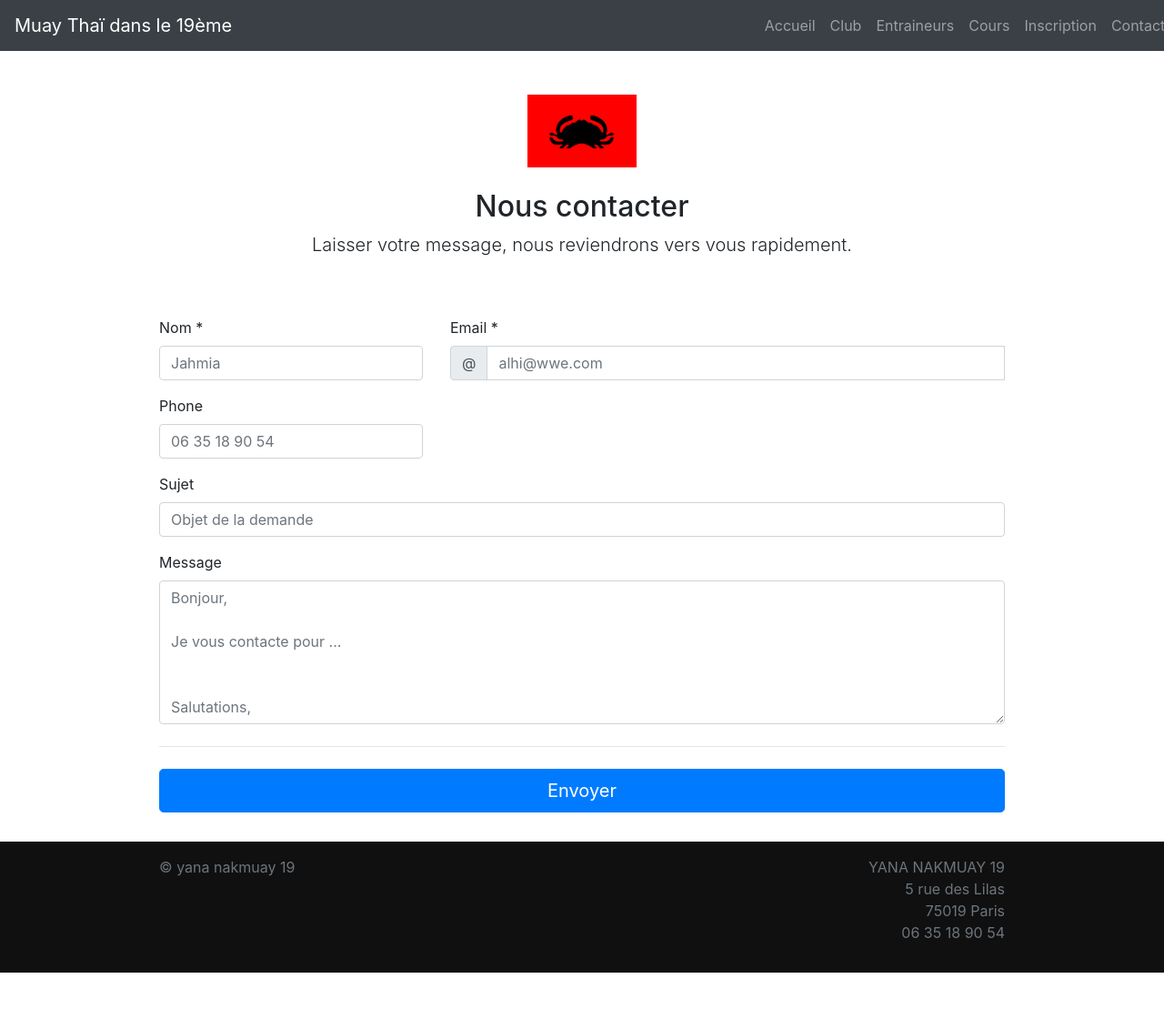
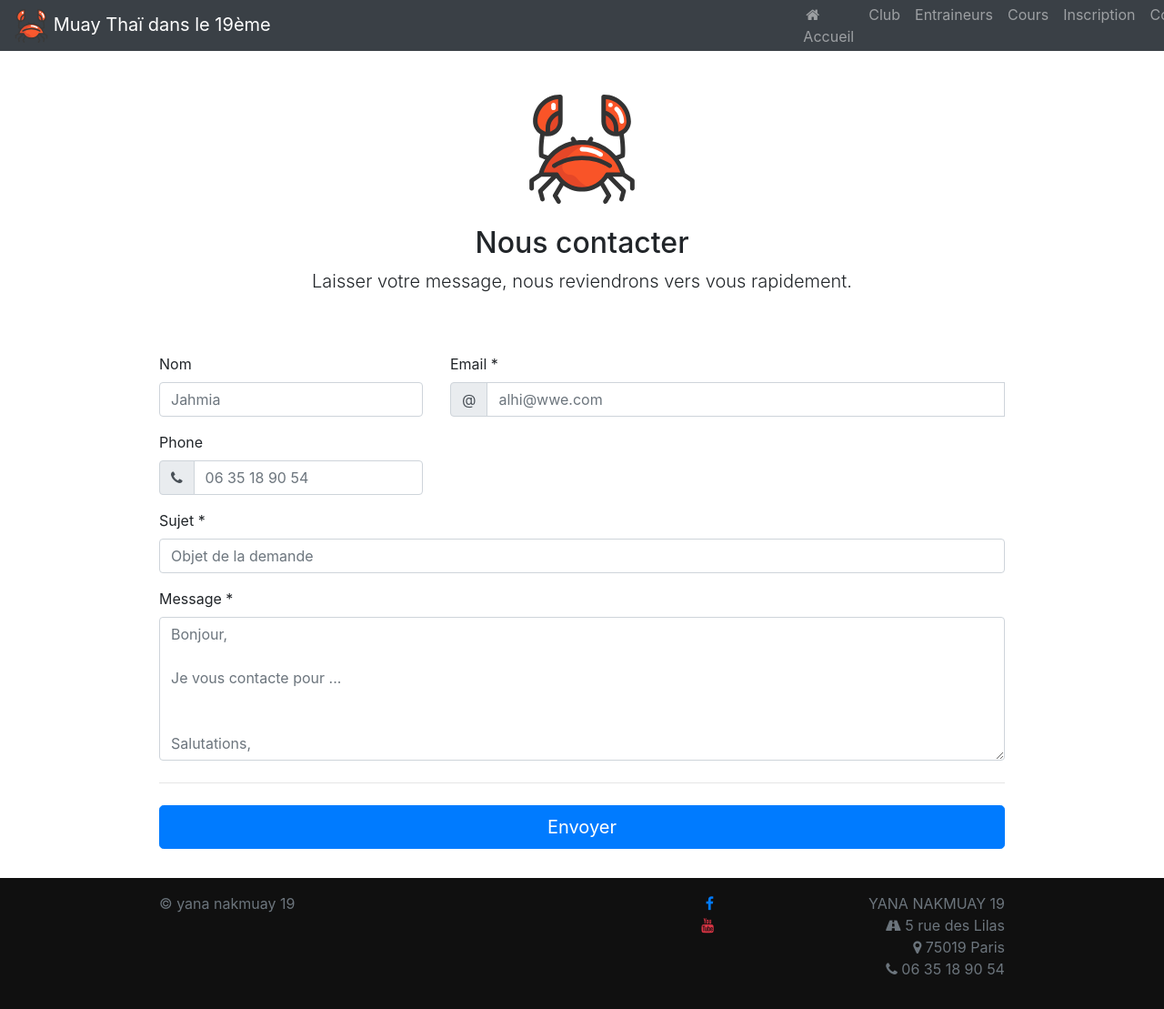
Before and after one commit to jahmia/muaythai, a Django app: page /contact in a window 1280 px wide. Shown: the whole page at 91% size. Before the commit the page ends 1069 px from the top, so only its background shows below. Run offline with Django 3.2, Linux system fonts and the light colour scheme; some libraries are stand-ins or nearby versions.

Commit message:
[ADD] Logo

```diff
--- a/fo/static/js/auto-scroll.js
+++ b/fo/static/js/auto-scroll.js
@@ -14,7 +14,6 @@ $(document).ready( function() {
         // *only* if we have anchor on the url
         if(window.location.hash) {
             new_v_position = $(window.location.hash).offset().top - 100;
-            console.log(new_v_position);
 
             // smooth scroll to the anchor id
             $('html, body').animate({
--- a/fo/templates/base.html
+++ b/fo/templates/base.html
@@ -14,18 +14,28 @@
 
     <!-- Bootstrap core CSS -->
     <link href="{% static 'css/bootstrap.min.css' %}" rel="stylesheet">
+    <link rel="stylesheet" href="https://stackpath.bootstrapcdn.com/bootstrap/4.3.1/css/bootstrap.min.css" integrity="sha384-ggOyR0iXCbMQv3Xipma34MD+dH/1fQ784/j6cY/iJTQUOhcWr7x9JvoRxT2MZw1T" crossorigin="anonymous">
+    <link rel="stylesheet" href="https://cdnjs.cloudflare.com/ajax/libs/font-awesome/4.7.0/css/font-awesome.min.css">
+    <script type="text/javascript" async="" src="https://www.google-analytics.com/analytics.js"></script>
+    <link rel="shortcut icon" type="image/png" href="{% static 'img/favicon.ico' %}"/>
 
-    <!-- Custom styles for this template -->
-    <!-- <link href="{% static 'css/jumbotron.css' %}" rel="stylesheet"> -->
     <link href="{% static 'my_style.css' %}" rel="stylesheet">
+    <script src="{% static 'js/jquery-3.5.1.min.js' %}"></script>
+    <!-- Global site tag (gtag.js) - Google Analytics -->
+    <script async src="https://www.googletagmanager.com/gtag/js?id=G-GN6EY26KCM"></script>
+    <script>
+      window.dataLayer = window.dataLayer || [];
+      function gtag(){dataLayer.push(arguments);}
+      gtag('js', new Date());
 
-    <script src="{% static 'js/jquery-3.5.1.min.js' %}"></script>
+      gtag('config', 'G-GN6EY26KCM');
+    </script>
   </head>
 
   <body class="d-flex flex-column h-100">
     <header>
-      <nav class="navbar navbar-expand-md navbar-dark fixed-top bg-dark">
-        <a class="navbar-brand" href="#">Muay Thaï dans le 19ème</a>
+      <nav class="navbar navbar-expand-md navbar-dark fixed-top bg-dark" style="height:56px">
+        <a class="navbar-brand" href="/"><img src="{% static 'img/crab.svg' %}" alt="UPC" style="height: 37px;"> Muay Thaï dans le 19ème</a>
         <button class="navbar-toggler" type="button" data-toggle="collapse" data-target="#navbarsExampleDefault" aria-controls="navbarsExampleDefault" aria-expanded="false" aria-label="Toggle navigation">
           <span class="navbar-toggler-icon"></span>
         </button>
@@ -33,7 +43,7 @@
         <div class="collapse navbar-collapse" id="navbarsExampleDefault" style="margin-left: 45%;">
           <ul class="navbar-nav mr-auto">
             <li class="nav-item {{home}}">
-              <a class="nav-link" href="/">Accueil <span class="sr-only">(current)</span></a>
+              <a class="nav-link" href="/"><i class="fa fa-fw fa-home"></i>Accueil <span class="sr-only">(current)</span></a>
             </li>
             <li class="nav-item {{club}}">
               <a class="nav-link" href="/club">Club</a>
@@ -69,12 +79,19 @@
         <div class="container">
           <div class="row mb-3 text-muted">
             <div class="col-md-4 themed-grid-col">&copy; yana nakmuay 19</div>
-            <div class="col-md-8 themed-grid-col" style="text-align: right;">
+            <div class="col-md-4 themed-grid-col" style="text-align: right">
+              <div class="row">
+                <div class="col-md-12 themed-grid-col"><a href="https://www.facebook.com" target="_blank"><i class="fa fa-facebook"></i></a></div>
+                <div class="col-md-12 themed-grid-col"><a href="https://www.youtube.com"><i class="fa fa-youtube text-danger"></i></a></div>
+              </div>
+            </div>
+
+            <div class="col-md-4 themed-grid-col" style="text-align: right;">
               <div class="row">
                 <div class="col-md-12 themed-grid-col">YANA NAKMUAY 19</div>
-                <div class="col-md-12 themed-grid-col">5 rue des Lilas</div>
-                <div class="col-md-12 themed-grid-col">75019 Paris</div>
-                <div class="col-md-12 themed-grid-col">06 35 18 90 54</div>
+                <div class="col-md-12 themed-grid-col"><i class="fa fa-road"></i> 5 rue des Lilas </div>
+                <div class="col-md-12 themed-grid-col"><i class="fa fa-map-marker"></i> 75019 Paris</div>
+                <div class="col-md-12 themed-grid-col"><i class="fa fa-phone"></i> 06 35 18 90 54</i></div>
               </div>
             </div>
           </div>
@@ -82,6 +99,10 @@
     </footer>
     <script src="{% static 'js/popper.min.js' %}"></script>
     <script src="{% static 'js/bootstrap.min.js' %}"></script>
+    <!--CDNs-->
+    <!--<script src="https://code.jquery.com/jquery-3.5.1.slim.min.js" integrity="sha384-q8i/X+965DzO0rT7abK41JStQIAqVgRVzpbzo5smXKp4YfRvH+8abtTE1Pi6jizo" crossorigin="anonymous"></script>
+    <script src="https://cdnjs.cloudflare.com/ajax/libs/popper.js/1.14.7/umd/popper.min.js" integrity="sha384-UO2eT0CpHqdSJQ6hJty5KVphtPhzWj9WO1clHTMGa3JDZwrnQq4sF86dIHNDz0W1" crossorigin="anonymous"></script>
+    <script src="https://stackpath.bootstrapcdn.com/bootstrap/4.3.1/js/bootstrap.min.js" integrity="sha384-JjSmVgyd0p3pXB1rRibZUAYoIIy6OrQ6VrjIEaFf/nJGzIxFDsf4x0xIM+B07jRM" crossorigin="anonymous"></script>-->
   </body>
 
 </html>
--- a/fo/templates/fo/contact.html
+++ b/fo/templates/fo/contact.html
@@ -4,18 +4,18 @@
 {% block content %}
 <div class="container" style="margin-bottom: 2em;">
   <div class="py-5 text-center">
-    <img class="d-block mx-auto mb-4" src="{% static 'img/upc.gif' %}" alt="upc" width="120" height="72">
+    <img class="d-block mx-auto mb-4" src="{% static 'img/crab.svg' %}" alt="upc" width="120" height="72">
     <h2>Nous contacter</h2>
     <p class="lead">Laisser votre message, nous reviendrons vers vous rapidement.</p>
   </div>
 
   <div class="row">
     <div class="col-md-12 order-md-1">
-      <form class="needs-validation" novalidate>
+      <form class="needs-validation" action="" method="post" novalidate>
         <div class="row">
           <div class="col-md-4 mb-3">
-            <label for="lastName">Nom *</label>
-            <input type="text" class="form-control" id="lastName" placeholder="Jahmia" value="" required>
+            <label for="lastName">Nom</label>
+            <input type="text" class="form-control" id="lastName" placeholder="Jahmia" value="">
             <div class="invalid-feedback">
               Valid last name is required.
             </div>
@@ -38,17 +38,22 @@
         <div class="row">
           <div class="col-md-4 mb-3">
             <label for="address2">Phone<span class="text-muted"></span></label>
-            <input type="text" class="form-control" id="address2" placeholder="06 35 18 90 54">
+            <div class="input-group">
+              <div class="input-group-prepend">
+                <span class="input-group-text"><i class="fa fa-phone"></i>
+              </div>
+              <input type="text" class="form-control" id="address2" placeholder="06 35 18 90 54">
+            </div>
           </div>
         </div>
 
         <div class="mb-3">
-          <label for="subject">Sujet<span class="text-muted"></span></label>
-          <input type="text" class="form-control" id="subject" placeholder="Objet de la demande">
+          <label for="subject">Sujet *<span class="text-muted"></span></label>
+          <input type="text" class="form-control" id="subject" placeholder="Objet de la demande" required>
         </div>
 
         <div class="mb-3">
-          <label for="message">Message<span class="text-muted"></span></label>
+          <label for="message">Message *<span class="text-muted"></span></label>
           <textarea class="form-control" id="message" placeholder="Bonjour,
 
 Je vous contacte pour ...
--- a/fo/templates/fo/course.html
+++ b/fo/templates/fo/course.html
@@ -33,7 +33,7 @@
 
   <hr class="featurette-divider">
   <div class="row featurette">
-    <div class="col-md-7">
+    <div class="col-md-7" >
       <h2 class="featurette-heading"><a id="all" href="#all" class="link" style="color: inherit;">Cours Ado, Adultes *</a></h2>
       <h4 class="text-muted">Gymnase des Lilas, métro Place des Fêtes</h4>
       <p class="lead" style="text-align: right; margin-right: 4.5em;">
```
Also changed, not shown: fo/forms.py (added, +10 -0 lines), fo/models.py (+9 -0 lines), fo/templates/fo/register.html (+13 -3 lines), README.md, fo/static/img/crab.svg (added), fo/static/img/favicon.ico (added), 1 other file.
